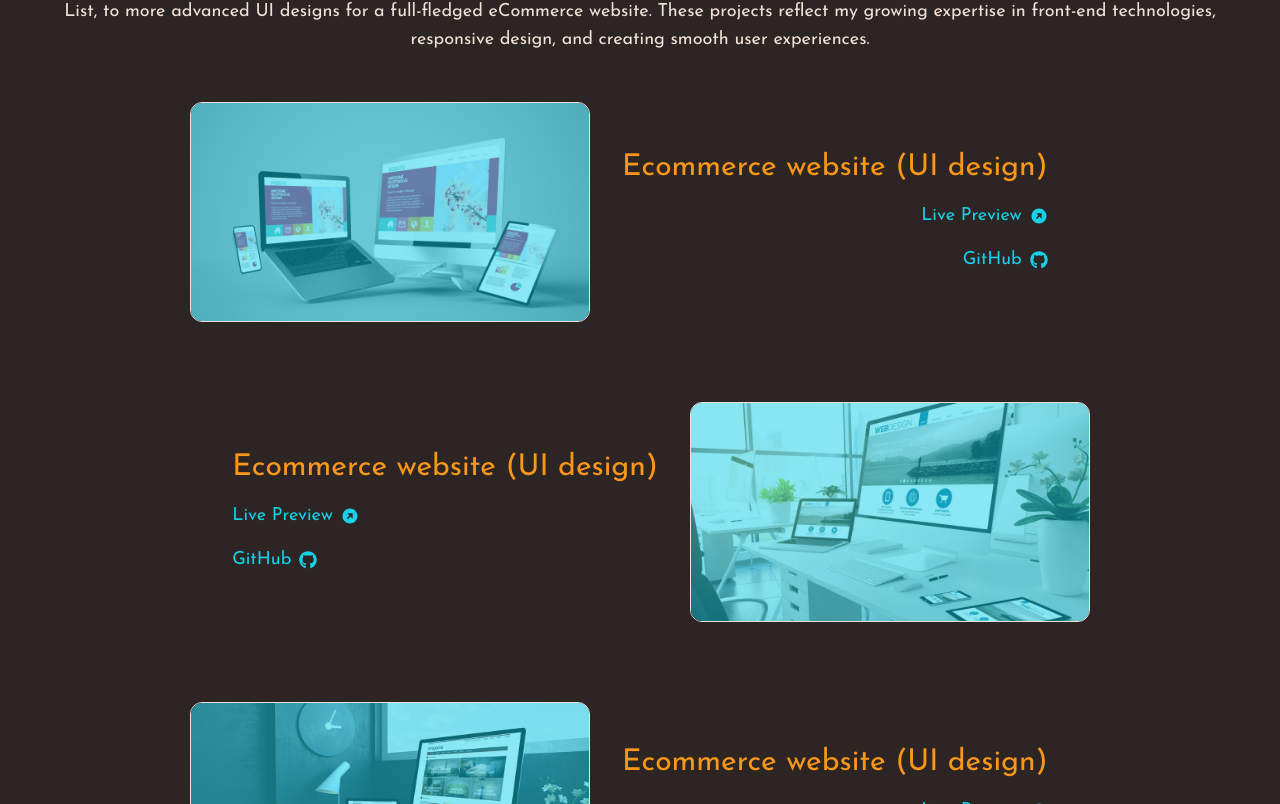
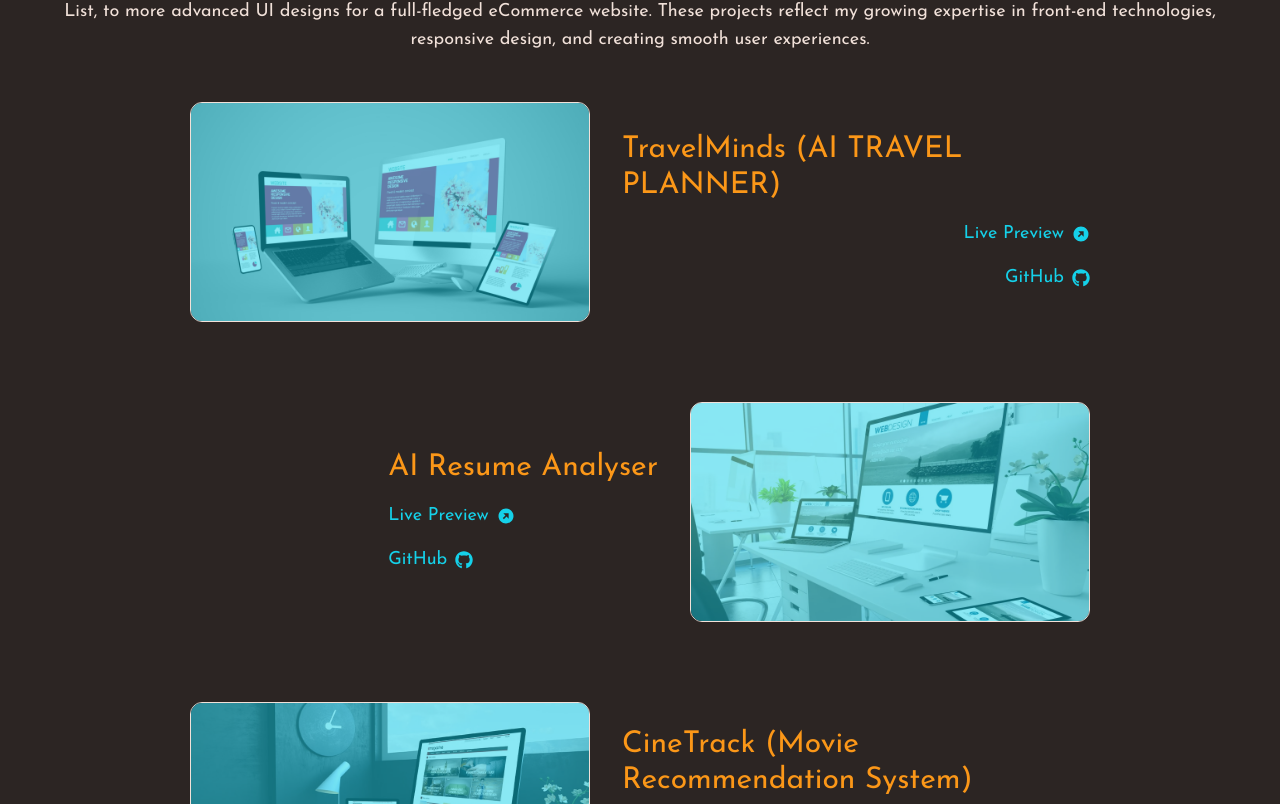
Before and after one commit to Anushkalakhera/Anushka-Portfolio, a React (Vite) app: page / in a window 1280 px wide. Shown: the part 3816-4620 px from the top of the page. Built offline with nearby package versions, Linux system fonts and the light colour scheme.

Commit message:
Update projects section

```diff
--- a/src/components/projectsSection.jsx/ProjectsMain.jsx
+++ b/src/components/projectsSection.jsx/ProjectsMain.jsx
@@ -6,32 +6,32 @@ import { fadeIn } from '../../framerMotion/variants';
 
 const projects = [
     {
-        name: 'Ecommerce website (UI design)',
+        name: 'TravelMinds (AI TRAVEL PLANNER)',
         align: 'right',
         image: '/images/website-img-1.jpg',
-        liveLink: 'https://your-live-link.com',
-        githubLink: 'https://github.com/yourusername/project1'
+        liveLink: 'https://travelminds-ai.vercel.app/',
+        githubLink: 'https://github.com/Anushkalakhera/travelminds-ai'
     },
     {
-        name: 'Ecommerce website (UI design)',
+        name: 'AI Resume Analyser',
         align: 'left',
         image: '/images/website-img-2.webp',
-        liveLink: 'https://your-live-link.com',
-        githubLink: 'https://github.com/yourusername/project2'
+        liveLink: 'https://interview-resume-analyser.vercel.app/',
+        githubLink: 'https://github.com/Anushkalakhera/Interview-resume-Analyser-GenAI-MERN-'
     },
     {
-        name: 'Ecommerce website (UI design)',
+        name: 'CineTrack (Movie Recommendation System)',
         align: 'right',
         image: '/images/website-img-3.jpg',
-        liveLink: 'https://your-live-link.com',
-        githubLink: 'https://github.com/yourusername/project3'
+        liveLink: 'https://github.com/Anushkalakhera/CineTrack-',
+        githubLink: 'https://github.com/Anushkalakhera/CineTrack-'
     },
     {
-        name: 'Ecommerce website (UI design)',
+        name: 'Personal Portfolio Website',
         align: 'left',
         image: '/images/website-img-4.jpg',
-        liveLink: 'https://your-live-link.com',
-        githubLink: 'https://github.com/yourusername/project4'
+        liveLink: 'https://anushkalakhera-portfolio.vercel.app/',
+        githubLink: 'https://github.com/Anushkalakhera/Anushka-Portfolio'
     }
 ]
 
```
